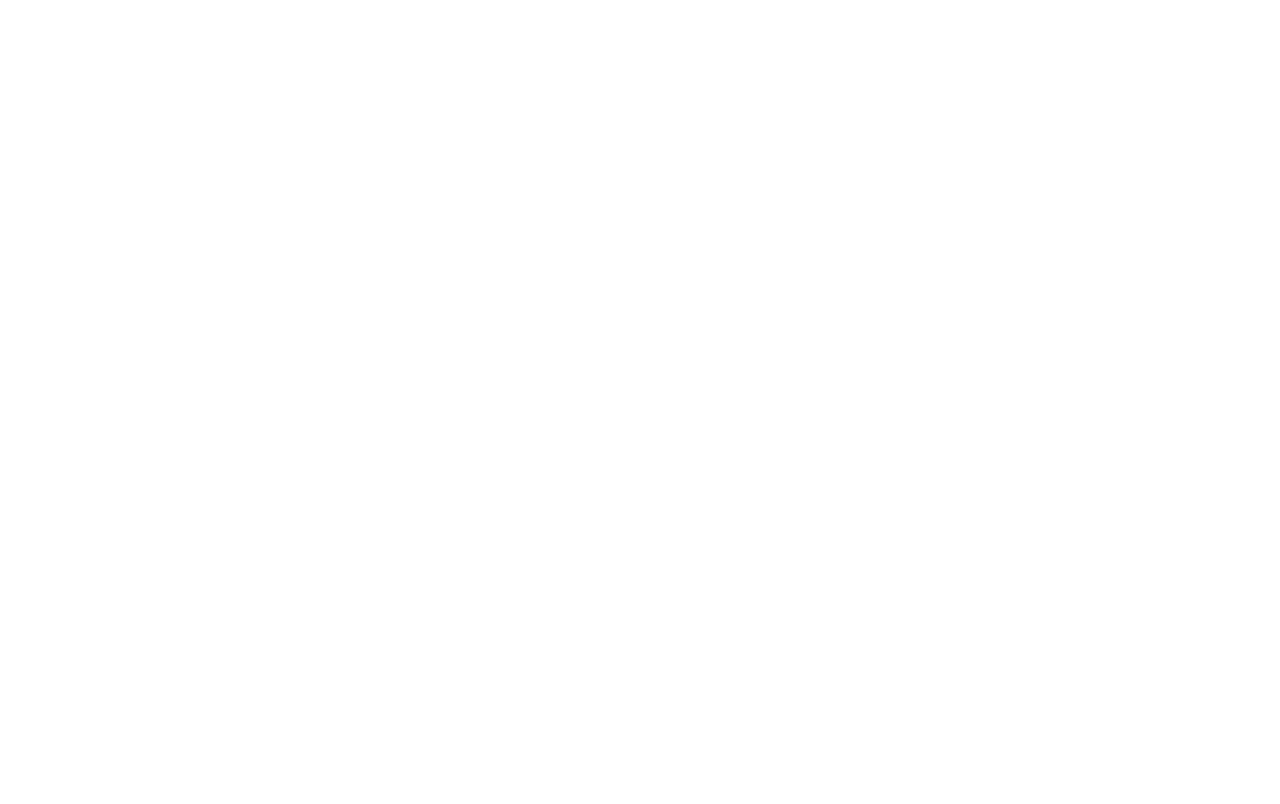
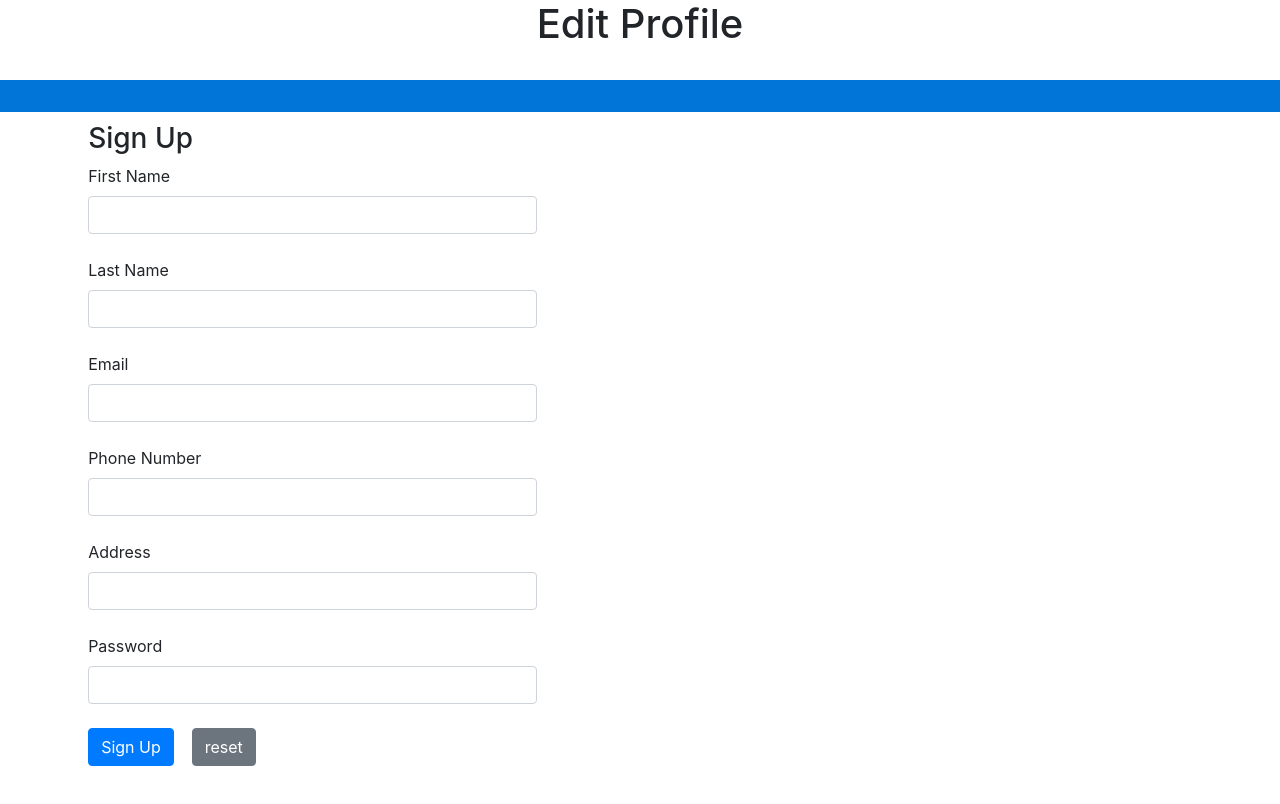
Before and after one commit to TCS-MEAN-Group20/ILP-Grocers, an Angular app in the folder Frontend/grocers-app/: page /userSignUp in a window 1280 px wide. Before the commit this address led to /. Shown: the top 804 px of the page. Built offline with nearby package versions, Linux system fonts and the light colour scheme; a web font is replaced by a local one.

Commit message:
user sign up complete

```diff
--- a/Frontend/grocers-app/src/app/app-routing.module.ts
+++ b/Frontend/grocers-app/src/app/app-routing.module.ts
@@ -17,6 +17,7 @@
 import { UserLoginComponent } from './user-login/user-login.component';
 import { UsersShopComponent } from './users-shop/users-shop.component';
 import { PurchaseComponent } from './purchase/purchase.component';
+import { UserSignUpComponent } from './user-sign-up/user-sign-up.component';
 
 
 const routes: Routes = [
@@ -32,7 +33,8 @@
   {path:"adminLogin",component:AdminLoginComponent},
   {path:"adminHome",component:AdminDashComponent},
   {path:"userShop/:user",component:UsersShopComponent},
-  {path:"purchaseSuccessful/:user", component:PurchaseComponent}
+  {path:"purchaseSuccessful/:user", component:PurchaseComponent},
+  {path:"userSignUp", component:UserSignUpComponent}
 ];
 
 @NgModule({
--- a/Frontend/grocers-app/src/app/app.module.ts
+++ b/Frontend/grocers-app/src/app/app.module.ts
@@ -21,6 +21,7 @@
 import { UserLoginComponent } from './user-login/user-login.component';
 import { UsersShopComponent } from './users-shop/users-shop.component';
 import { PurchaseComponent } from './purchase/purchase.component';
+import { UserSignUpComponent } from './user-sign-up/user-sign-up.component';
 
 @NgModule({
   declarations: [
@@ -37,7 +38,8 @@
     CheckoutPageComponent,
     UserLoginComponent,
     UsersShopComponent,
-    PurchaseComponent
+    PurchaseComponent,
+    UserSignUpComponent
   ],
   imports: [
     BrowserModule,
--- a/Frontend/grocers-app/src/app/cart.service.ts
+++ b/Frontend/grocers-app/src/app/cart.service.ts
@@ -15,4 +15,8 @@
   updateCart(cart:any):Observable<any>{
     return this.http.put("http://localhost:9090/api/cart/updateCartOnItem",cart)
   }
+  addCart(cart:any):Observable<any>{
+    return this.http.post("http://localhost:9090/api/cart/addCartUponNewUser",cart,
+    {responseType:'text'})
+  }
 }
--- a/Frontend/grocers-app/src/app/user-login/user-login.component.html
+++ b/Frontend/grocers-app/src/app/user-login/user-login.component.html
@@ -8,7 +8,7 @@
         <input class="btn btn-primary" type="submit" value="Sign In"/> &nbsp;&nbsp;
         <input class="btn btn-secondary" type="reset" value="reset"/>
     </form><br>
-    <a routerLink="">
+    <a routerLink="/userSignUp">
         <button class="btn btn-secondary">Sign Up</button>
     </a>
     <br/>
--- /dev/null
+++ b/Frontend/grocers-app/src/app/user-sign-up/user-sign-up.component.css
@@ -0,0 +1,11 @@
+h1{
+    text-align: center;
+}
+.content{
+
+    width: 75%;
+    height: auto;
+    margin: 0 auto;
+    padding: 10px;
+    position: relative;
+}
--- /dev/null
+++ b/Frontend/grocers-app/src/app/user-sign-up/user-sign-up.component.html
@@ -0,0 +1,35 @@
+<h1 style="text-align: center;">Edit Profile</h1><br>
+<div>
+    <nav class="navbar navbar-expand-lg navbar-light" style="background-color: #0275d8;">
+        <div class="navbar-nav">
+            <a class="nav-item nav-link active" href="#"> <span class="sr-only">(current)</span></a>
+            <a class="nav-item nav-link" href="#"></a>
+            <a class="nav-item nav-link" href="#"></a>
+          </div>
+      </nav>
+</div>
+<div class="row">
+    <div class="col-6">
+        <div class="content">
+            <h3>Sign Up</h3>
+            <form [formGroup] = "userRef" (ngSubmit)="signUp()">
+                <label class="form-label" >First Name</label>
+                <input class="form-control" type="text" formControlName="fname" required/><br/>
+                <label class="form-label" >Last Name</label>
+                <input class="form-control" type="text" formControlName="lname" required/><br/>
+                <label class="form-label" >Email</label>
+                <input class="form-control" type="text" formControlName="email" required/><br/>
+                <label class="form-label" >Phone Number</label>
+                <input class="form-control" type="text" formControlName="phone" required/><br/>
+                <label class="form-label" >Address</label>
+                <input class="form-control" type="text" formControlName="address" required/><br/>
+                <label class="form-label" >Password</label>
+                <input class="form-control" type="text" formControlName="password" required/><br/>
+                <input class="btn btn-primary" type="submit" value="Sign Up"/> &nbsp;&nbsp;
+                <input class="btn btn-secondary" type="reset" value="reset"/>
+            </form>
+            <br><br>
+            <span style="color: red;">{{msg}}</span>
+        </div>
+    </div>
+</div>
--- /dev/null
+++ b/Frontend/grocers-app/src/app/user-sign-up/user-sign-up.component.ts
@@ -0,0 +1,76 @@
+import { Component, OnInit } from '@angular/core';
+import { FormControl, FormGroup, Validators } from '@angular/forms';
+import { Router } from '@angular/router';
+import { CartService } from '../cart.service';
+import { UserService } from '../user.service';
+
+@Component({
+  selector: 'app-user-sign-up',
+  templateUrl: './user-sign-up.component.html',
+  styleUrls: ['./user-sign-up.component.css']
+})
+export class UserSignUpComponent implements OnInit {
+
+  constructor(
+    public userSur:UserService,
+    public cartSur:CartService,
+    public router:Router
+  ) { }
+  msg?:string
+  userRef = new FormGroup({
+    fname: new FormControl(),
+    lname: new FormControl(),
+    email:new FormControl(),
+    phone: new FormControl(),
+    address: new FormControl(),
+    password: new FormControl(),
+  })
+
+  ngOnInit(): void {
+  }
+
+  signUp(){
+    let user = this.userRef.value;
+    if(user.fname==null || user.lname==null || user.email==null
+      || user.phone==null || user.address==null || user.password==null){
+        this.msg = "Please Fill out all of the above forms"
+      }
+    else{
+      let index = user.email.indexOf('@')
+      if(index == -1){
+        this.msg = "invalid email"
+      }
+      else{
+        let uname = user.email.substring(0,index)
+        //console.log(uname);
+        let toDb =
+        {
+          fname:user.fname,
+          lname:user.lname,
+          email:user.email,
+          phone:user.phone,
+          address:user.address,
+          funds:200,
+          uname:uname,
+          password:user.password
+        }
+        this.userSur.addUser(toDb).
+        subscribe(result=>{
+          if(result != "success"){
+            this.msg = result
+          }
+          //console.log(result);
+
+        })
+
+        let cart = {products:[], uname:uname, totalPrice:0}
+        this.cartSur.addCart(cart).
+        subscribe(result=>{
+          //console.log(result)
+          this.router.navigate(["userLogin"])
+        })
+      }
+    }
+    this.userRef.reset()
+  }
+}
--- a/Frontend/grocers-app/src/app/user.service.ts
+++ b/Frontend/grocers-app/src/app/user.service.ts
@@ -22,4 +22,8 @@
     return this.http.post("http://localhost:9090/api/user/userSignIn",user,
     {responseType:'text'});
   }
+  addUser(user:any):Observable<any>{
+    return this.http.post("http://localhost:9090/api/user/createUser",user,
+    {responseType:'text'})
+  }
 }
```
Also changed, not shown: 2 other files (tests, documents, lock files or other folders).
